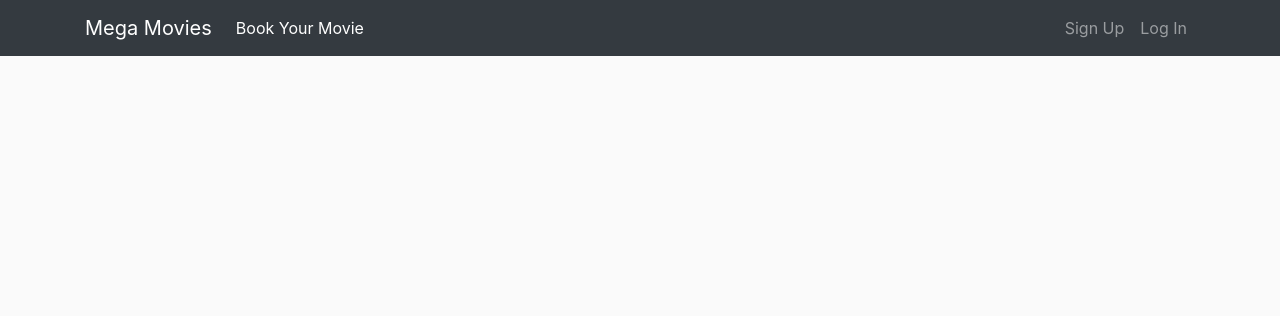
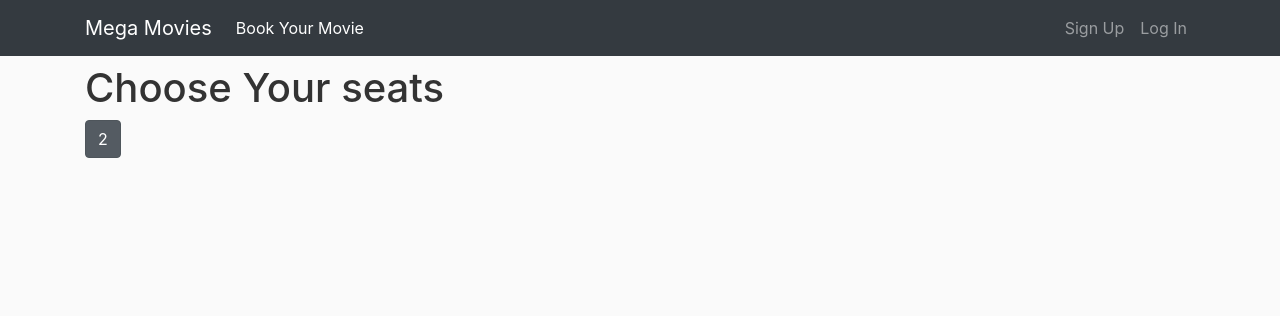
Before and after one commit to rohit-ambre/mega-movies, a Django app: page /BookMovie/seat/1/1/1 in a window 1280 px wide. Shown: the top 316 px of the page. Run offline with Django 3.2, Linux system fonts and the light colour scheme; data comes from the database, SQL or seed files in the repository; some libraries are stand-ins or nearby versions.

Commit message:
fetched data on seat html, checkbox work - incomplete

```diff
--- a/BookMyMovie/templates/BookMyMovie/seat.html
+++ b/BookMyMovie/templates/BookMyMovie/seat.html
@@ -3,3 +3,15 @@
 {% block head_links %}
     <link rel="stylesheet" type="text/css" href="{% static 'BookMyMovie/css/BM-main.css' %}">
 {% endblock head_links %}
+
+{% block content %}
+    <div class="container">
+        {% comment %} <h1>{{show_data.movieID}}</h1> {% endcomment %}
+        <h1>Choose Your seats</h1>
+        <div class="btn-group-toggle" data-toggle="buttons">
+            <label class="btn btn-secondary active">
+                <input type="checkbox" checked autocomplete="off"> 2
+            </label>
+        </div>
+    </div>
+{% endblock content %}
--- a/BookMyMovie/templates/BookMyMovie/theatre.html
+++ b/BookMyMovie/templates/BookMyMovie/theatre.html
@@ -23,7 +23,7 @@
                     {% if val.1 %}
                         <div>
                             {% for i in val.1 %}
-                                <a href="{% url 'seat' movieID day i.id %}"><button type="button" class="btn btn-outline-success" data-toggle="tooltip" data-placement="top" title="Rs.{{i.price}}">{{i}}</button></a>
+                                <a href="{% url 'seat' movieID day i.id %}"><button type="button" class="btn btn-outline-success btn-sm" data-toggle="tooltip" data-placement="top" title="Rs.{{i.price}}">{{i}}</button></a>
                             {% endfor %}
                         </div>
                     {% endif %}
--- a/BookMyMovie/views.py
+++ b/BookMyMovie/views.py
@@ -42,7 +42,10 @@ def theatre(request,m,day):
 
 def seat(request,m,day,show):
 
-    print(m)
-    print(day)
-    print(show)
-    return render(request,'BookMyMovie/seat.html')
+    # print(m)
+    # print(day)
+    # print(show)
+    show_data = ShowTime.objects.get(id=show)
+    data = {'show_data':show_data}
+    # print(show_data.movieID)
+    return render(request,'BookMyMovie/seat.html',data)
```
